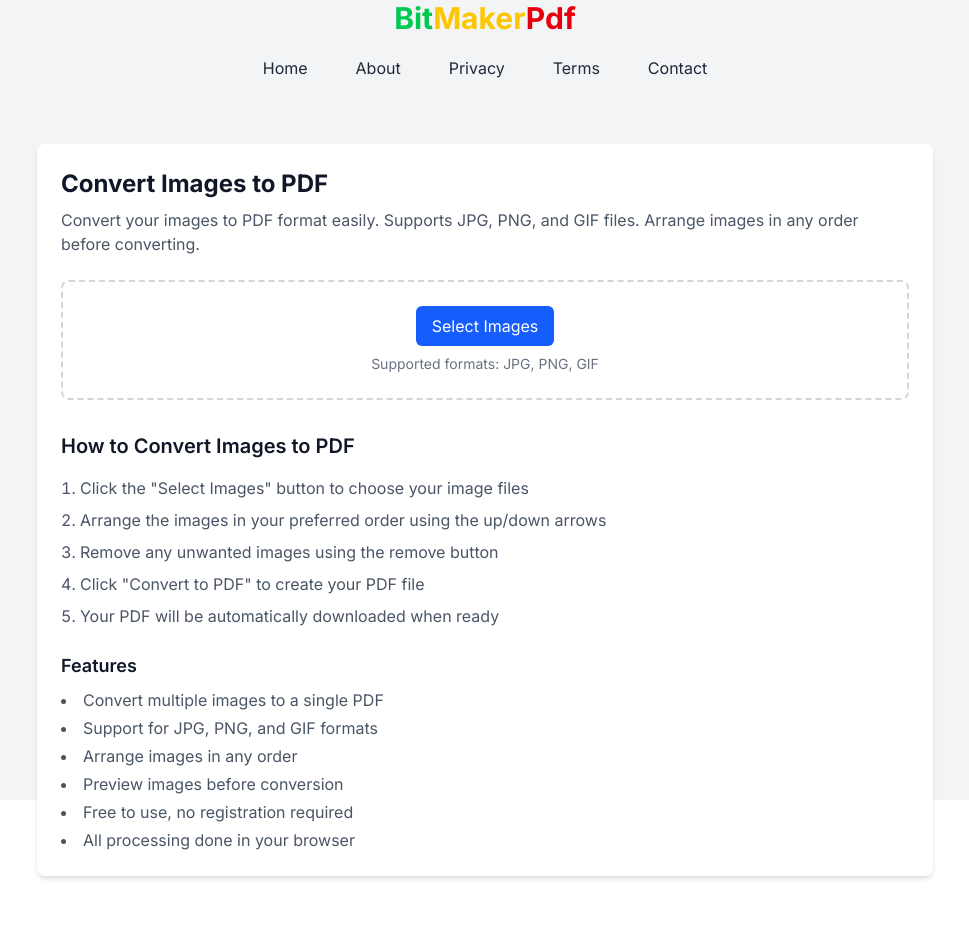
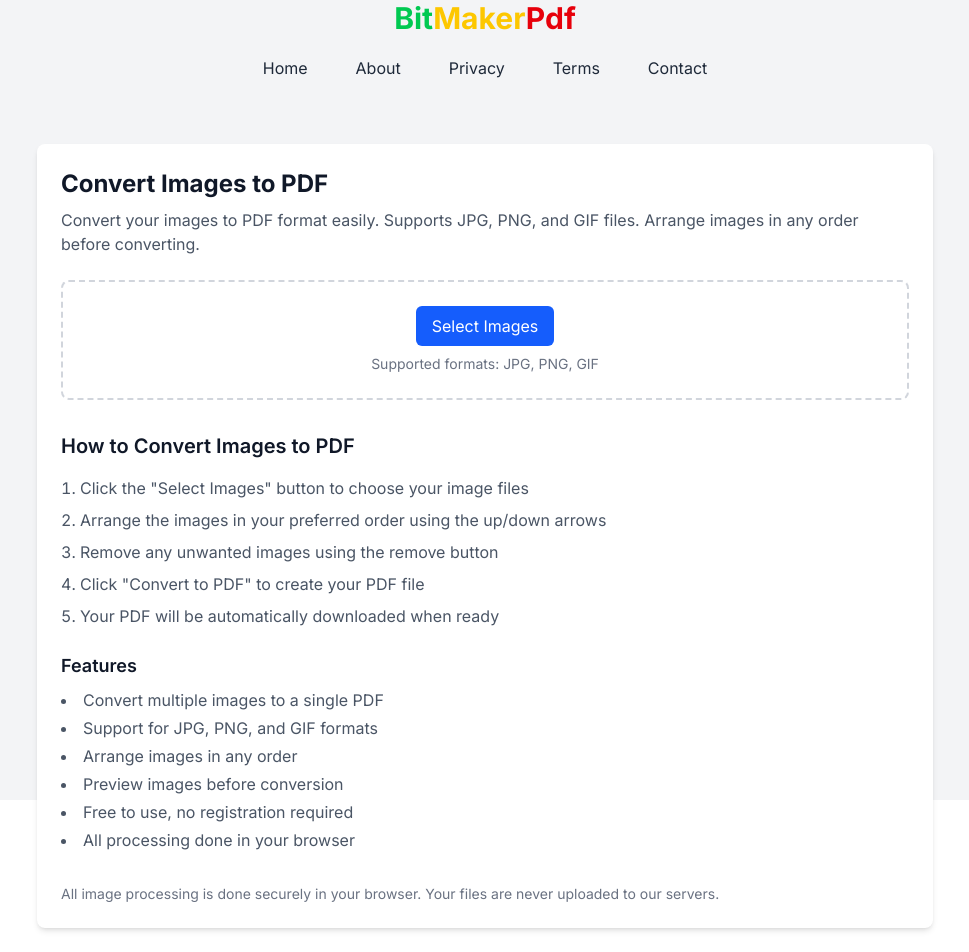
Before and after one commit to aajinn/bitpdfmaker, a Next.js app: page /image_to_pdf in a window 1280 px wide. Shown: the top 952 px of the page, without its empty margins (155-1124 px from the left). Before the commit the page ends 908 px from the top, so only its background shows below. Built offline with nearby package versions, Linux system fonts and the light colour scheme.

Commit message:
fix /no-unescaped-entities

```diff
--- a/app/(tools)/image_to_pdf/page.tsx
+++ b/app/(tools)/image_to_pdf/page.tsx
@@ -119,17 +119,27 @@ export default function ImageToPDF() {
                                 <title>Convert Images to PDF - Free Online Tool</title>
                                 <meta name="description" content="Convert multiple images to PDF online for free. Support for JPG, PNG, and GIF formats. Easy to use, no registration required." />
                                 <meta name="keywords" content="image to pdf, convert images to pdf, jpg to pdf, png to pdf, gif to pdf, free pdf converter" />
+                                <meta name="robots" content="index, follow" />
+                                <meta property="og:title" content="Convert Images to PDF - Free Online Tool" />
+                                <meta property="og:description" content="Convert multiple images to PDF online for free. Support for JPG, PNG, and GIF formats. Easy to use, no registration required." />
+                                <meta property="og:type" content="website" />
+                                <meta name="twitter:card" content="summary_large_image" />
+                                <meta name="twitter:title" content="Convert Images to PDF - Free Online Tool" />
+                                <meta name="twitter:description" content="Convert multiple images to PDF online for free. Support for JPG, PNG, and GIF formats. Easy to use, no registration required." />
+                                <link rel="canonical" href="https://bitpdfmaker.pro/image-to-pdf" />
                         </Head>
                         <Header />
                         <ExternalScripts />
                         <main className="container mx-auto px-4 py-8">
                                 <div className="max-w-4xl mx-auto">
-                                        <div className="bg-white rounded-lg shadow-md p-6">
-                                                <h1 className="text-2xl font-bold text-gray-900 mb-2">Convert Images to PDF</h1>
-                                                <p className="text-gray-600 mb-6">
-                                                        Convert your images to PDF format easily. Supports JPG, PNG, and GIF files.
-                                                        Arrange images in any order before converting.
-                                                </p>
+                                        <article className="bg-white rounded-lg shadow-md p-6">
+                                                <header>
+                                                        <h1 className="text-2xl font-bold text-gray-900 mb-2">Convert Images to PDF</h1>
+                                                        <p className="text-gray-600 mb-6">
+                                                                Convert your images to PDF format easily. Supports JPG, PNG, and GIF files.
+                                                                Arrange images in any order before converting.
+                                                        </p>
+                                                </header>
 
                                                 {images.length > 0 && (
                                                         <button
@@ -232,13 +242,13 @@ export default function ImageToPDF() {
                                                                 </div>
                                                         )}
 
-                                                        <div className="mt-8 space-y-4 text-gray-600">
+                                                        <section className="mt-8 space-y-4 text-gray-600" aria-label="Instructions">
                                                                 <h2 className="text-xl font-semibold text-gray-900">How to Convert Images to PDF</h2>
                                                                 <ol className="list-decimal list-inside space-y-2">
-                                                                        <li>Click the "Select Images" button to choose your image files</li>
+                                                                        <li>Click the &quot;Select Images&quot; button to choose your image files</li>
                                                                         <li>Arrange the images in your preferred order using the up/down arrows</li>
                                                                         <li>Remove any unwanted images using the remove button</li>
-                                                                        <li>Click "Convert to PDF" to create your PDF file</li>
+                                                                        <li>Click &quot;Convert to PDF&quot; to create your PDF file</li>
                                                                         <li>Your PDF will be automatically downloaded when ready</li>
                                                                 </ol>
 
@@ -253,9 +263,13 @@ export default function ImageToPDF() {
                                                                                 <li>All processing done in your browser</li>
                                                                         </ul>
                                                                 </div>
-                                                        </div>
+                                                        </section>
+
+                                                        <footer className="mt-8 text-sm text-gray-500">
+                                                                <p>All image processing is done securely in your browser. Your files are never uploaded to our servers.</p>
+                                                        </footer>
                                                 </div>
-                                        </div>
+                                        </article>
                                 </div>
                         </main>
                 </div>
```
